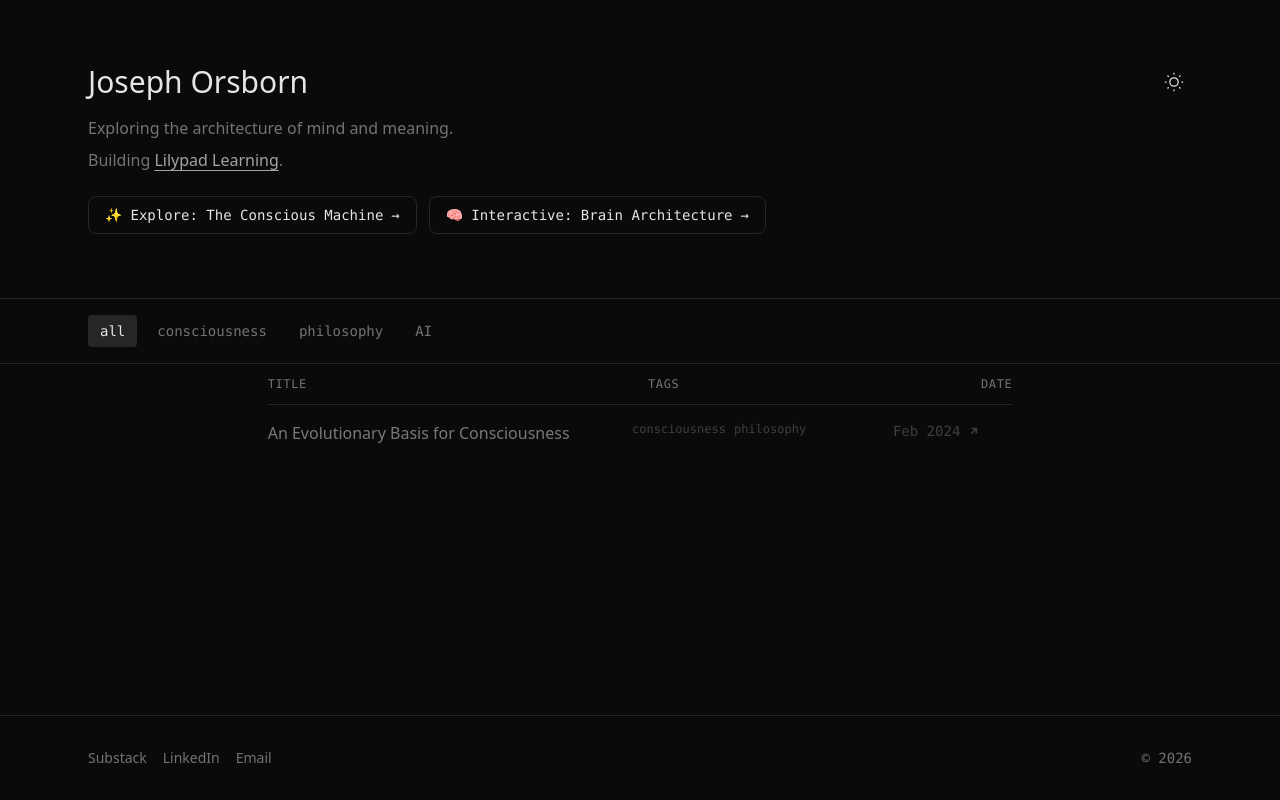
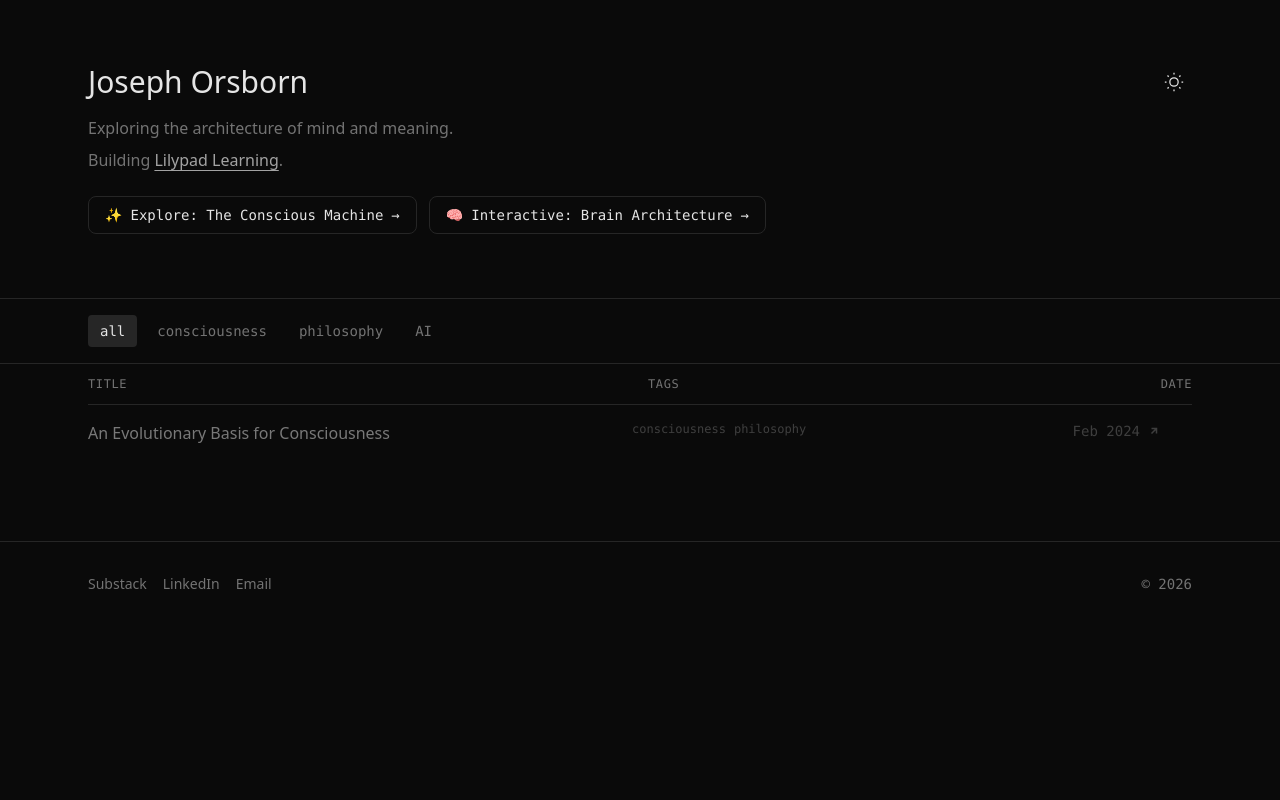
Before and after one commit to joeyo1234/joeyo, a Next.js app: page / in a window 1280 px wide. Built offline with nearby package versions, Linux system fonts and the light colour scheme.

Commit message:
Revert flex-col on main — was causing essay table misalignment
Restored original mt-20 footer spacing.

Co-Authored-By: Claude Opus 4.6 (1M context) <noreply@anthropic.com>

```diff
--- a/src/app/page.tsx
+++ b/src/app/page.tsx
@@ -23,7 +23,7 @@ export default function Home() {
     : essays;
 
   return (
-    <main className="min-h-screen flex flex-col">
+    <main className="min-h-screen">
       {/* Header */}
       <header className="border-b border-[var(--border)]">
         <div className="max-w-6xl mx-auto px-6 py-12 md:py-16">
@@ -178,7 +178,7 @@ export default function Home() {
       </div>
 
       {/* Footer */}
-      <footer className="mt-auto border-t border-[var(--border)]">
+      <footer className="mt-20 border-t border-[var(--border)]">
         <div className="max-w-6xl mx-auto px-6 py-8">
           <div className="flex flex-col md:flex-row items-center justify-between gap-4 text-sm text-[var(--muted)]">
             <div className="flex items-center gap-4">
```
